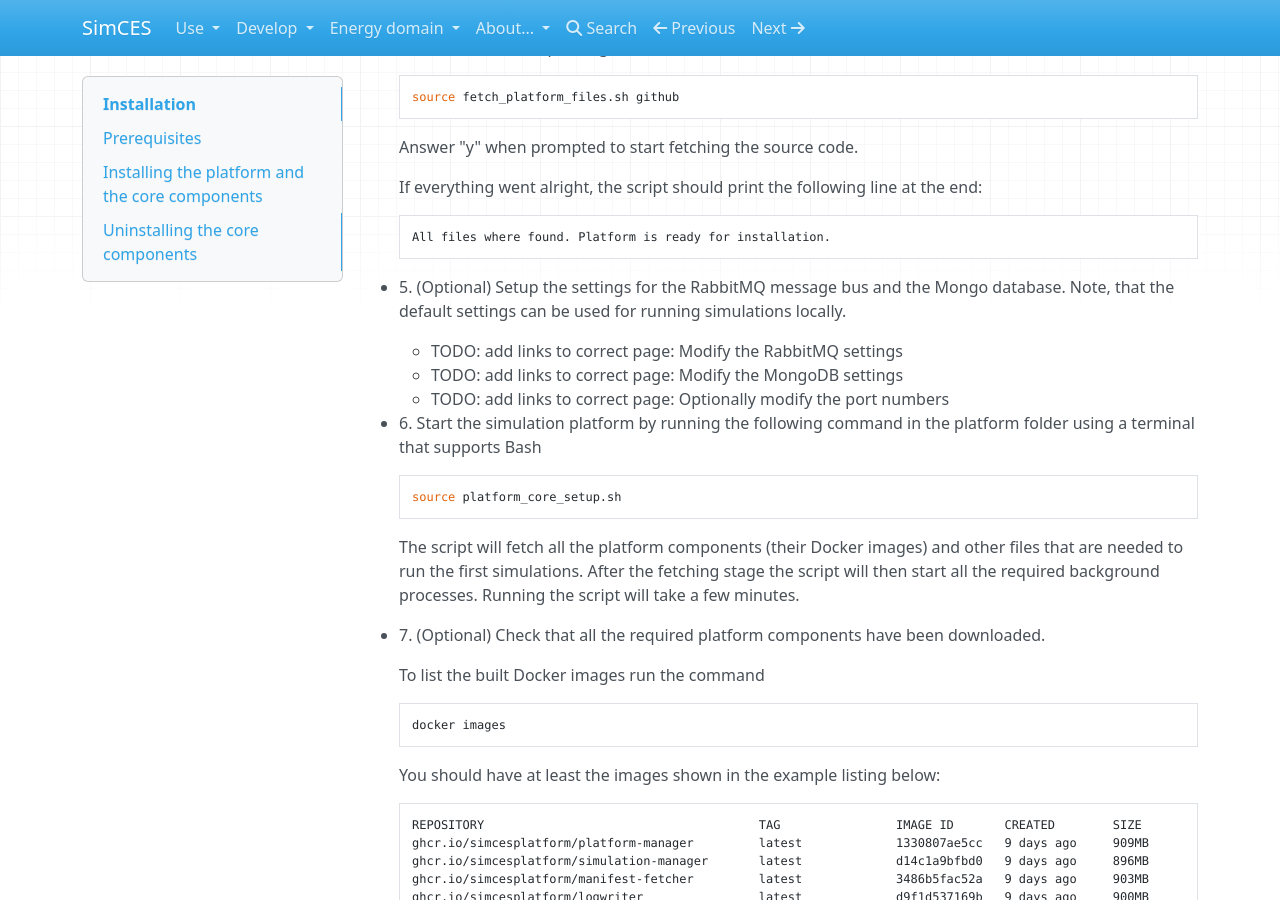
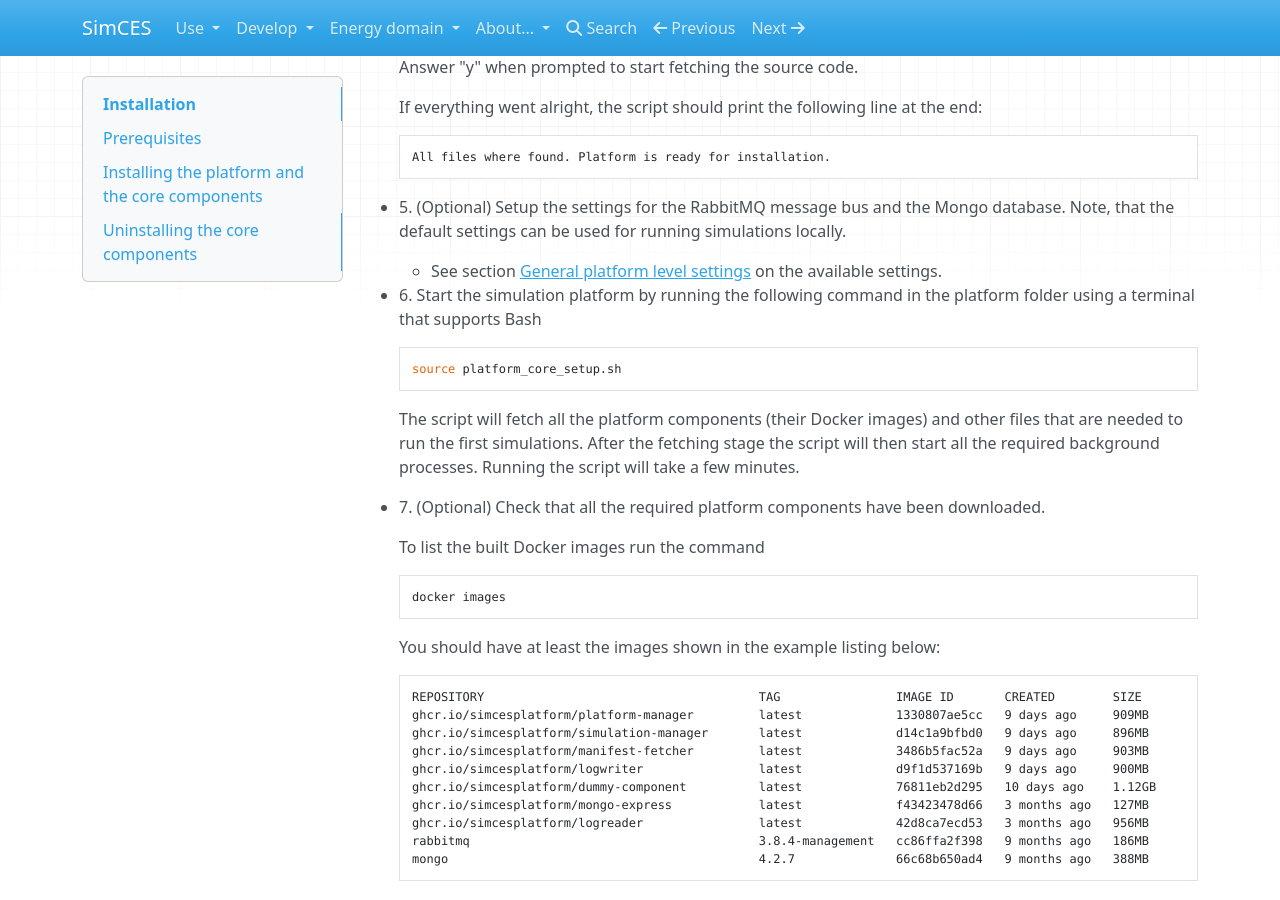
Before and after one commit to simcesplatform/simcesplatform.github.io, an MkDocs documentation site: the page built from markdown/core_install.md, in a window 1280 px wide and 900 px high, scrolled down 1212 px. Built offline with MkDocs 1.6.1, drawn with Linux system fonts in a browser that asks for light colours; nearby versions of some CDN libraries; library files that are not in the unit come from our copies; some of the changed text lies outside the part shown.

Commit message:
Added some missing links

```diff
--- a/markdown/core_install.md
+++ b/markdown/core_install.md
@@ -1,10 +1,6 @@
 # Installation
 
 Follow the given steps to install the platform.
-
-TODO list for this page:
-
-- add links to correct pages (step 5)
 
 ## Prerequisites
 
@@ -55,9 +51,7 @@ Some simulation components might have other requirements. For those, see the com
 
 - 5\. (Optional) Setup the settings for the RabbitMQ message bus and the Mongo database. Note, that the default settings can be used for running simulations locally.
 
-    - TODO: add links to correct page: Modify the RabbitMQ settings
-    - TODO: add links to correct page: Modify the MongoDB settings
-    - TODO: add links to correct page: Optionally modify the port numbers
+    - See section [General platform level settings](core_platform-settings.md#general-platform-level-settings) on the available settings.
 
 - 6\. Start the simulation platform by running the following command in the platform folder using a terminal that supports Bash
 
```
Also changed, not shown: markdown/core_platform-settings.md (+5 -0 lines), markdown/core_platformmanager.md (+2 -2 lines).
